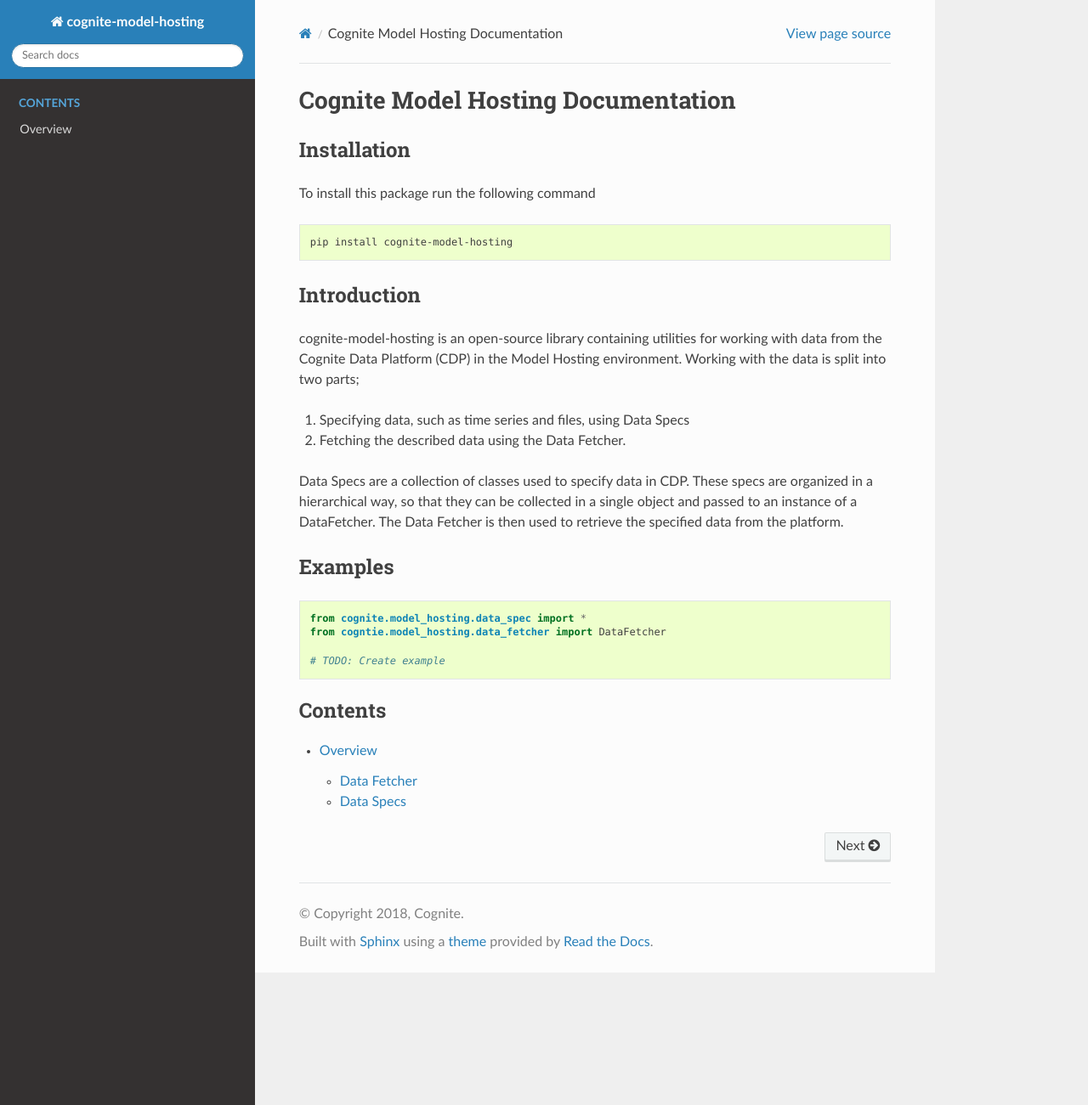
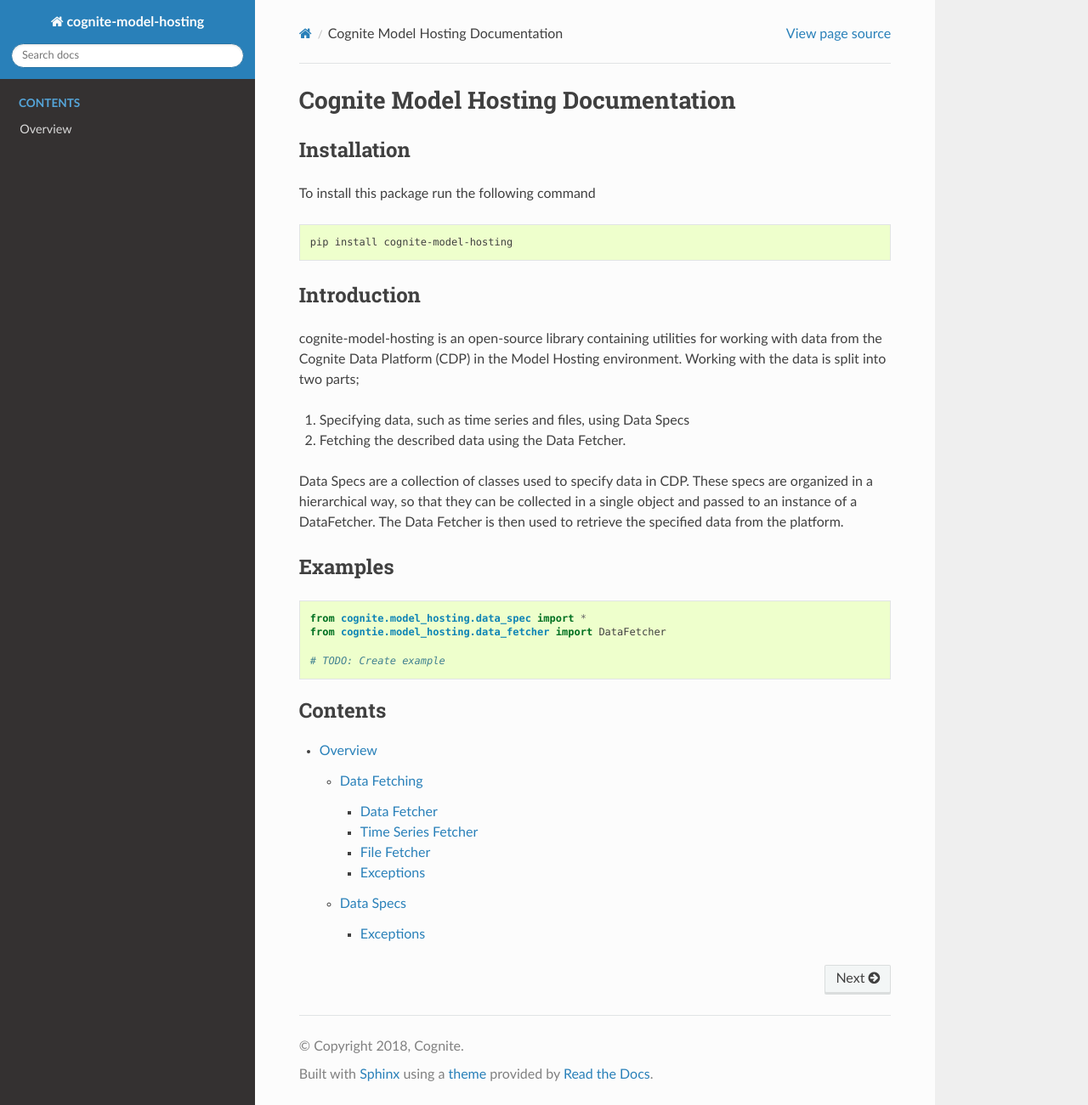
Before and after one commit to cognitedata/cognite-model-hosting, a Sphinx documentation site: the page built from docs/source/index.rst, in a window 1280 px wide and 1301 px high. Shown: the whole window at 85% size. Built offline with Sphinx 7.4.7 and the Read the Docs theme 2.0.0, drawn with Linux system fonts in a browser that asks for light colours; the version number could not be read and is left out.

Commit message:
Include exceptions in documentation

```diff
--- a/docs/source/cognite.rst
+++ b/docs/source/cognite.rst
@@ -1,19 +1,31 @@
 Overview
 ========
+Data Fetching
+-------------
 Data Fetcher
-------------
+^^^^^^^^^^^^
 .. autoclass:: cognite.model_hosting.data_fetcher.DataFetcher
     :members:
     :member-order: bysource
 
+Time Series Fetcher
+^^^^^^^^^^^^^^^^^^^
 .. autoclass:: cognite.model_hosting.data_fetcher.data_fetcher.TimeSeriesFetcher
     :members:
     :member-order: bysource
 
+File Fetcher
+^^^^^^^^^^^^
 .. autoclass:: cognite.model_hosting.data_fetcher.data_fetcher.FileFetcher
     :members:
     :member-order: bysource
 
+Exceptions
+^^^^^^^^^^
+.. automodule:: cognite.model_hosting.data_fetcher.exceptions
+    :members:
+    :undoc-members:
+    :show-inheritance:
 
 
 Data Specs
@@ -22,3 +34,10 @@
     :members:
     :undoc-members:
     :show-inheritance:
+
+Exceptions
+^^^^^^^^^^
+.. automodule:: cognite.model_hosting.data_spec.exceptions
+    :members:
+    :undoc-members:
+    :show-inheritance:
```
